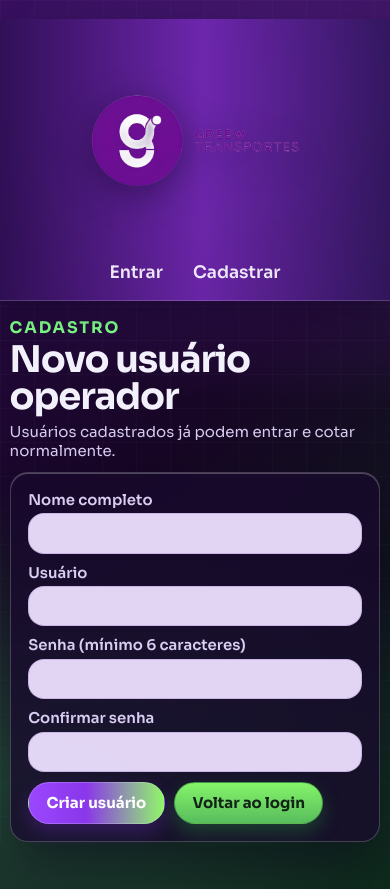
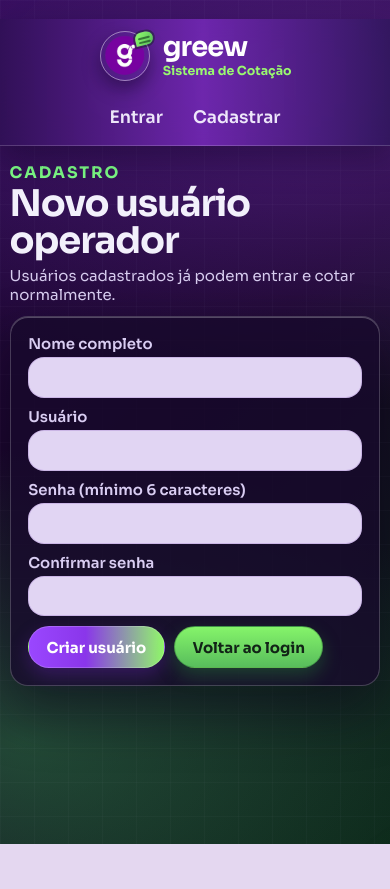
Before and after one commit to JoaoGabrielll7/cotagreew, a Flask app: page /register in a window 390 px wide. After the commit the page ends 844 px from the top, so only its background shows below. Run offline with Flask 3, Linux system fonts and the light colour scheme; parts of the project's set-up code (start-up, migrations or seed data) failed here and were passed over; some libraries are stand-ins or nearby versions.

Commit message:
Ajusta header e botao principal mantendo exclusao da logo antiga

```diff
--- a/web/static/site.css
+++ b/web/static/site.css
@@ -117,20 +117,78 @@ body {
 .brand {
   display: flex;
   align-items: center;
+  gap: 0.65rem;
   text-decoration: none;
-  color: inherit;
+  color: #fff;
+}
+
+.brand-mark {
+  position: relative;
+  width: 62px;
+  height: 62px;
+  display: inline-flex;
+  align-items: center;
+  justify-content: center;
 }
 
 .brand-logo {
-  width: min(300px, 34vw);
-  max-width: 100%;
-  height: auto;
-  display: block;
-  object-fit: contain;
+  width: 58px;
+  height: 58px;
+  border-radius: 999px;
+  object-fit: cover;
+  border: 1px solid rgba(255, 255, 255, 0.45);
+  box-shadow: 0 8px 18px rgba(8, 2, 21, 0.42);
 }
 
-.brand-logo-full {
-  filter: drop-shadow(0 8px 18px rgba(8, 2, 21, 0.42));
+.brand-leaf {
+  position: absolute;
+  right: -2px;
+  top: 4px;
+  width: 20px;
+  height: 15px;
+  border-radius: 16px 16px 16px 0;
+  transform: rotate(-14deg);
+  background: linear-gradient(135deg, #93ff6e 0%, #54ba58 100%);
+  box-shadow: 0 0 0 2px rgba(13, 44, 24, 0.45);
+}
+
+.brand-leaf::before,
+.brand-leaf::after {
+  content: "";
+  position: absolute;
+  left: 3px;
+  right: 3px;
+  height: 2px;
+  border-radius: 10px;
+  background: rgba(22, 64, 30, 0.65);
+}
+
+.brand-leaf::before {
+  top: 5px;
+}
+
+.brand-leaf::after {
+  top: 9px;
+}
+
+.brand-text {
+  display: flex;
+  flex-direction: column;
+  line-height: 1.02;
+}
+
+.brand-main {
+  font-size: 2.48rem;
+  letter-spacing: -0.03em;
+  font-weight: 700;
+  color: #fff;
+}
+
+.brand-kicker {
+  margin-top: 0.24rem;
+  font-size: 0.96rem;
+  font-weight: 700;
+  color: #9af870;
 }
 
 .nav-user-stack {
@@ -543,11 +601,14 @@ td a {
 }
 
 .btn-submit-quote {
-  width: min(560px, 100%);
+  width: min(430px, 100%);
   justify-self: center;
-  min-height: 52px;
-  font-size: 2rem;
+  min-height: 46px;
+  font-size: 1.5rem;
   letter-spacing: -0.01em;
+  background: linear-gradient(180deg, #8c39ea 0%, #7430c8 100%);
+  border-color: rgba(186, 134, 255, 0.6);
+  box-shadow: 0 8px 18px rgba(78, 29, 139, 0.5);
 }
 
 .actions-row {
@@ -615,8 +676,12 @@ td a {
 }
 
 @media (max-width: 1260px) {
-  .brand-logo {
-    width: min(260px, 34vw);
+  .brand-main {
+    font-size: 2.12rem;
+  }
+
+  .brand-kicker {
+    font-size: 0.88rem;
   }
 
   .session-user {
@@ -637,7 +702,7 @@ td a {
   }
 
   .btn-submit-quote {
-    font-size: 1.7rem;
+    font-size: 1.3rem;
   }
 }
 
@@ -695,8 +760,30 @@ td a {
     font-size: 15px;
   }
 
+  .brand-mark {
+    width: 54px;
+    height: 54px;
+  }
+
   .brand-logo {
-    width: min(230px, 62vw);
+    width: 50px;
+    height: 50px;
+  }
+
+  .brand-leaf {
+    width: 18px;
+    height: 13px;
+    right: -1px;
+    top: 3px;
+  }
+
+  .brand-main {
+    font-size: 1.7rem;
+  }
+
+  .brand-kicker {
+    margin-top: 0.2rem;
+    font-size: 0.78rem;
   }
 
   .card,
@@ -727,7 +814,7 @@ td a {
 
   .btn-submit-quote {
     width: 100%;
-    font-size: 1.5rem;
+    font-size: 1.2rem;
   }
 
   table {
--- a/web/templates/base.html
+++ b/web/templates/base.html
@@ -21,7 +21,14 @@
             <button type="button" class="menu-toggle" aria-label="Menu">☰</button>
           {% endif %}
           <a class="brand" href="{{ url_for('dashboard') if current_user else url_for('login') }}">
-            <img class="brand-logo brand-logo-full" src="{{ url_for('static', filename='img/greew-brand.png') }}" alt="Greew Transportes">
+            <span class="brand-mark">
+              <img class="brand-logo" src="{{ url_for('static', filename='img/greew-logo.png') }}" alt="Greew Transportes">
+              <span class="brand-leaf" aria-hidden="true"></span>
+            </span>
+            <span class="brand-text">
+              <span class="brand-main">greew</span>
+              <span class="brand-kicker">Sistema de Cotação</span>
+            </span>
           </a>
         </div>
 
```
Also changed, not shown: Greew_logo.png (deleted).
